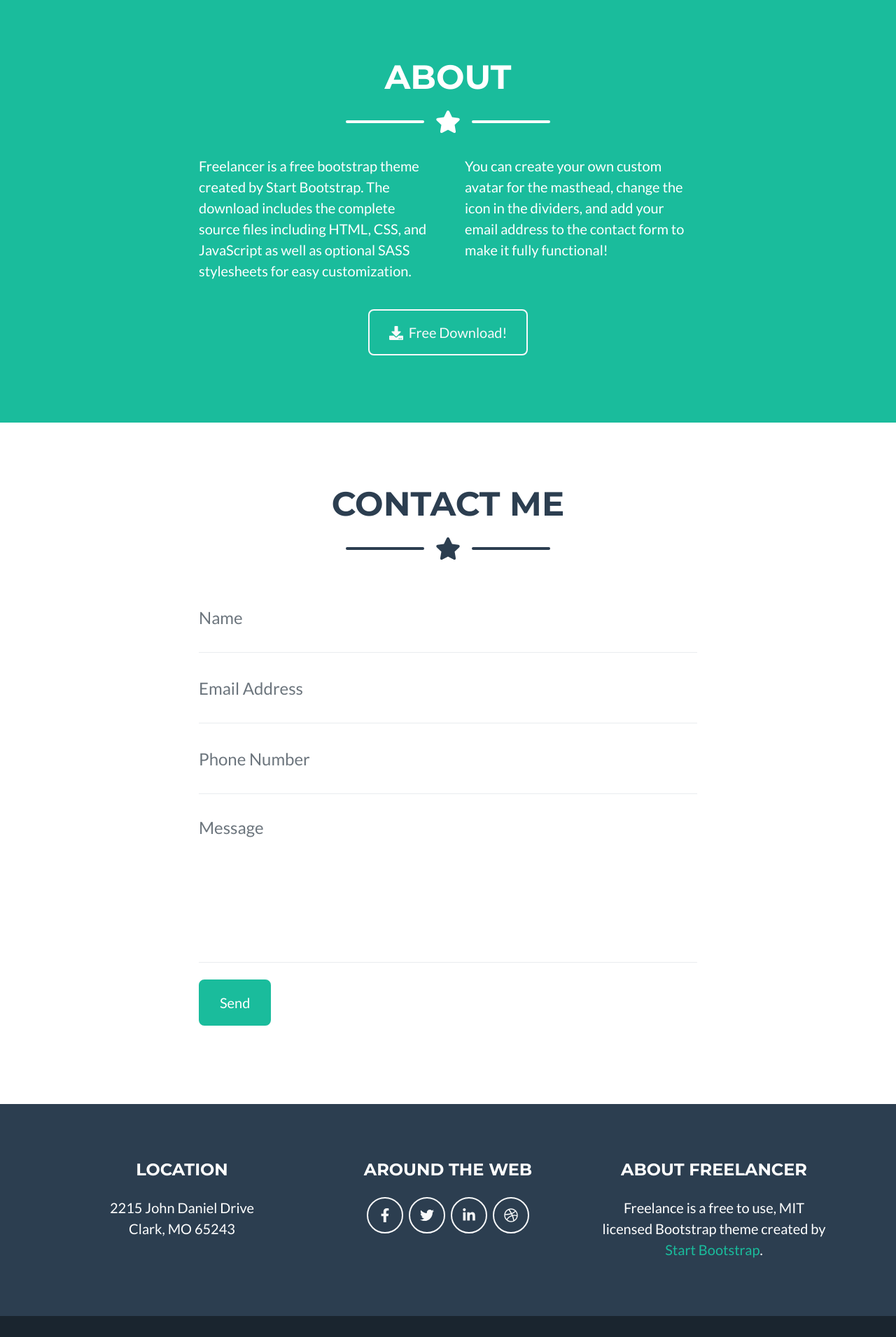
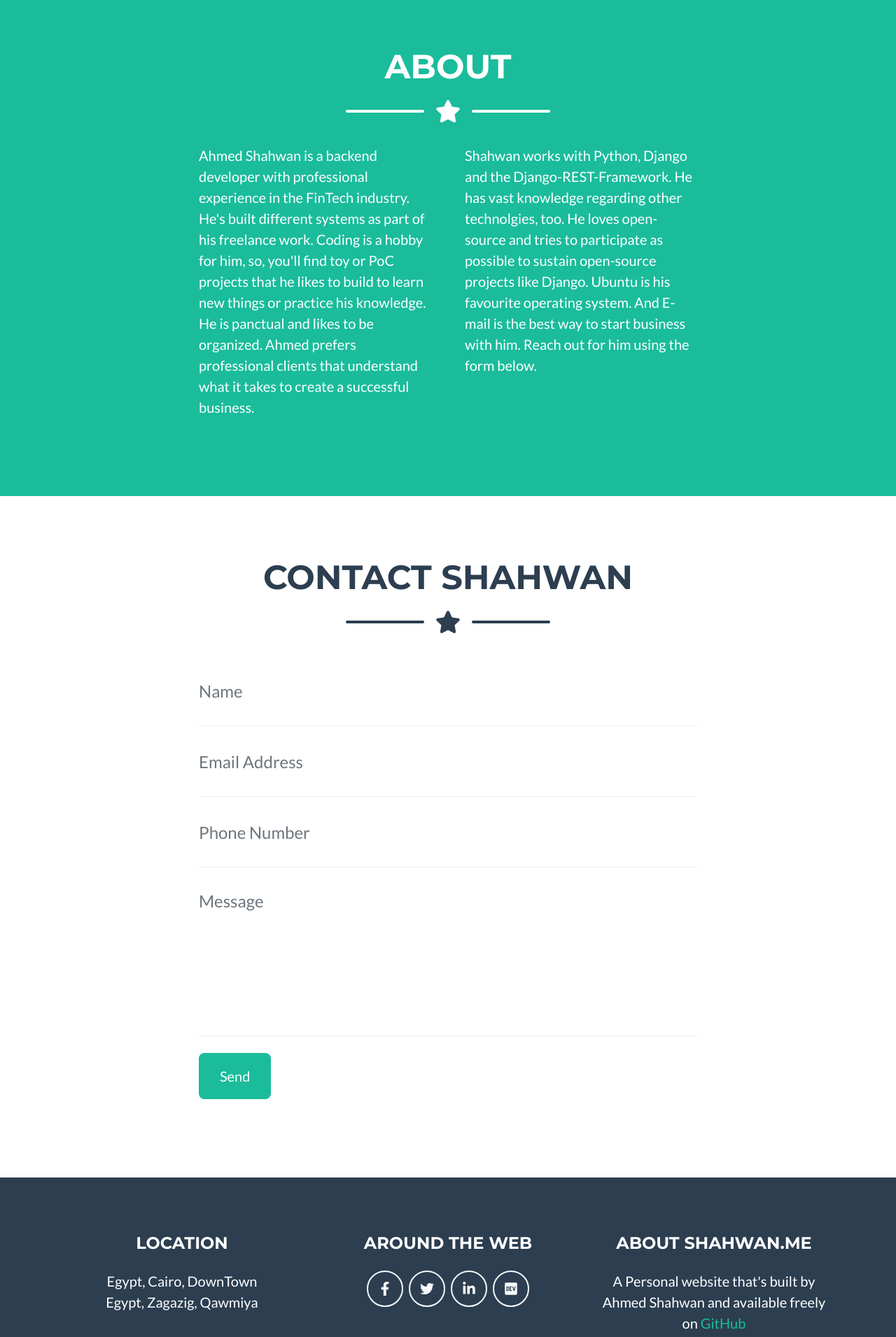
Before and after one commit to shahwan42/personal_website, a Django app: page / in a window 1280 px wide. Shown: the part 1640-3551 px from the top of the page at 70% size. Run offline with Django 3.2, Linux system fonts and the light colour scheme; some libraries are stand-ins or nearby versions.

Commit message:
update personal photo + other info

```diff
--- /dev/null
+++ b/static/css/base.css
@@ -0,0 +1,4 @@
+.masthead .masthead-avatar {
+    object-fit: cover;
+    border-radius: 50%;
+}
--- a/templates/pages/home.html
+++ b/templates/pages/home.html
@@ -19,6 +19,7 @@
     type="text/css" />
   <!-- Core theme CSS (includes Bootstrap)-->
   <link href="{% static 'css/styles.css' %}" rel="stylesheet" />
+  <link href="{% static 'css/base.css' %}" rel="stylesheet" />
 </head>
 
 <body id="page-top">
@@ -44,7 +45,7 @@
   <!-- Masthead-->
   <header class="masthead bg-primary text-white text-center">
     <div class="container d-flex align-items-center flex-column">
-      <!-- Masthead Avatar Image--><img class="masthead-avatar mb-5" src="{% static 'assets/img/avataaars.svg' %}" alt="" />
+      <!-- Masthead Avatar Image--><img class="masthead-avatar mb-5" src="{% static 'assets/img/ahmed.jpeg' %}" alt="Ahmed Shahwan" />
       <!-- Masthead Heading-->
       <h1 class="masthead-heading text-uppercase mb-0">Ahmed Shahwan</h1>
       <!-- Icon Divider-->
@@ -141,27 +142,36 @@
       <!-- About Section Content-->
       <div class="row">
         <div class="col-lg-4 ml-auto">
-          <p class="lead">Freelancer is a free bootstrap theme created by Start Bootstrap. The download includes the
-            complete source files including HTML, CSS, and JavaScript as well as optional SASS stylesheets for easy
-            customization.</p>
+          <p class="lead">
+          Ahmed Shahwan is a backend developer with professional experience in the FinTech industry.
+          He's built different systems as part of his freelance work.
+          Coding is a hobby for him, so, you'll find toy or PoC projects that he likes
+          to build to learn new things or practice his knowledge.
+          He is panctual and likes to be organized.
+          Ahmed prefers professional clients that understand what it takes to create a successful business.</p>
         </div>
         <div class="col-lg-4 mr-auto">
-          <p class="lead">You can create your own custom avatar for the masthead, change the icon in the dividers, and
-            add your email address to the contact form to make it fully functional!</p>
+          <p class="lead">
+          Shahwan works with Python, Django and the Django-REST-Framework.
+          He has vast knowledge regarding other technolgies, too.
+          He loves open-source and tries to participate as possible to sustain open-source projects like Django.
+          Ubuntu is his favourite operating system.
+          And E-mail is the best way to start business with him.
+          Reach out for him using the form below.</p>
         </div>
       </div>
       <!-- About Section Button-->
-      <div class="text-center mt-4">
-        <a class="btn btn-xl btn-outline-light" href="https://startbootstrap.com/themes/freelancer/"><i
-            class="fas fa-download mr-2"></i>Free Download!</a>
-      </div>
+      {% comment %} <div class="text-center mt-4">
+        <a class="btn btn-xl btn-outline-light" href="https://github.com/shahwan42/personal_website"><i
+            class="fas fa-download mr-2"></i>Get Source Code!</a>
+      </div> {% endcomment %}
     </div>
   </section>
   <!-- Contact Section-->
   <section class="page-section" id="contact">
     <div class="container">
       <!-- Contact Section Heading-->
-      <h2 class="page-section-heading text-center text-uppercase text-secondary mb-0">Contact Me</h2>
+      <h2 class="page-section-heading text-center text-uppercase text-secondary mb-0">Contact Shahwan</h2>
       <!-- Icon Divider-->
       <div class="divider-custom">
         <div class="divider-custom-line"></div>
@@ -218,21 +228,22 @@
         <!-- Footer Location-->
         <div class="col-lg-4 mb-5 mb-lg-0">
           <h4 class="text-uppercase mb-4">Location</h4>
-          <p class="lead mb-0">2215 John Daniel Drive<br />Clark, MO 65243</p>
+          <p class="lead mb-0">Egypt, Cairo, DownTown<br />Egypt, Zagazig, Qawmiya</p>
         </div>
         <!-- Footer Social Icons-->
         <div class="col-lg-4 mb-5 mb-lg-0">
           <h4 class="text-uppercase mb-4">Around the Web</h4>
-          <a class="btn btn-outline-light btn-social mx-1" href="#!"><i class="fab fa-fw fa-facebook-f"></i></a><a
-            class="btn btn-outline-light btn-social mx-1" href="#!"><i class="fab fa-fw fa-twitter"></i></a><a
-            class="btn btn-outline-light btn-social mx-1" href="#!"><i class="fab fa-fw fa-linkedin-in"></i></a><a
-            class="btn btn-outline-light btn-social mx-1" href="#!"><i class="fab fa-fw fa-dribbble"></i></a>
+          <a class="btn btn-outline-light btn-social mx-1" href="https://www.facebook.com/shahwan42/"><i class="fab fa-fw fa-facebook-f"></i></a><a
+            class="btn btn-outline-light btn-social mx-1" href="https://twitter.com/shahwan42"><i class="fab fa-fw fa-twitter"></i></a><a
+            class="btn btn-outline-light btn-social mx-1" href="https://www.linkedin.com/in/shahwan42/"><i class="fab fa-fw fa-linkedin-in"></i></a><a
+            class="btn btn-outline-light btn-social mx-1" href="https://dev.to/shahwan42"><i class="fab fa-fw fa-dev"></i></a>
         </div>
         <!-- Footer About Text-->
         <div class="col-lg-4">
-          <h4 class="text-uppercase mb-4">About Freelancer</h4>
-          <p class="lead mb-0">Freelance is a free to use, MIT licensed Bootstrap theme created by <a
-              href="http://startbootstrap.com">Start Bootstrap</a>.</p>
+          <h4 class="text-uppercase mb-4">About Shahwan.me</h4>
+          <p class="lead mb-0">
+            A Personal website that's built by Ahmed Shahwan and available freely on
+            <a href="https://github.com/shahwan42/personal_website">GitHub</a></p>
         </div>
       </div>
     </div>
```
Also changed, not shown: static/assets/img/ahmed.jpeg (added).
